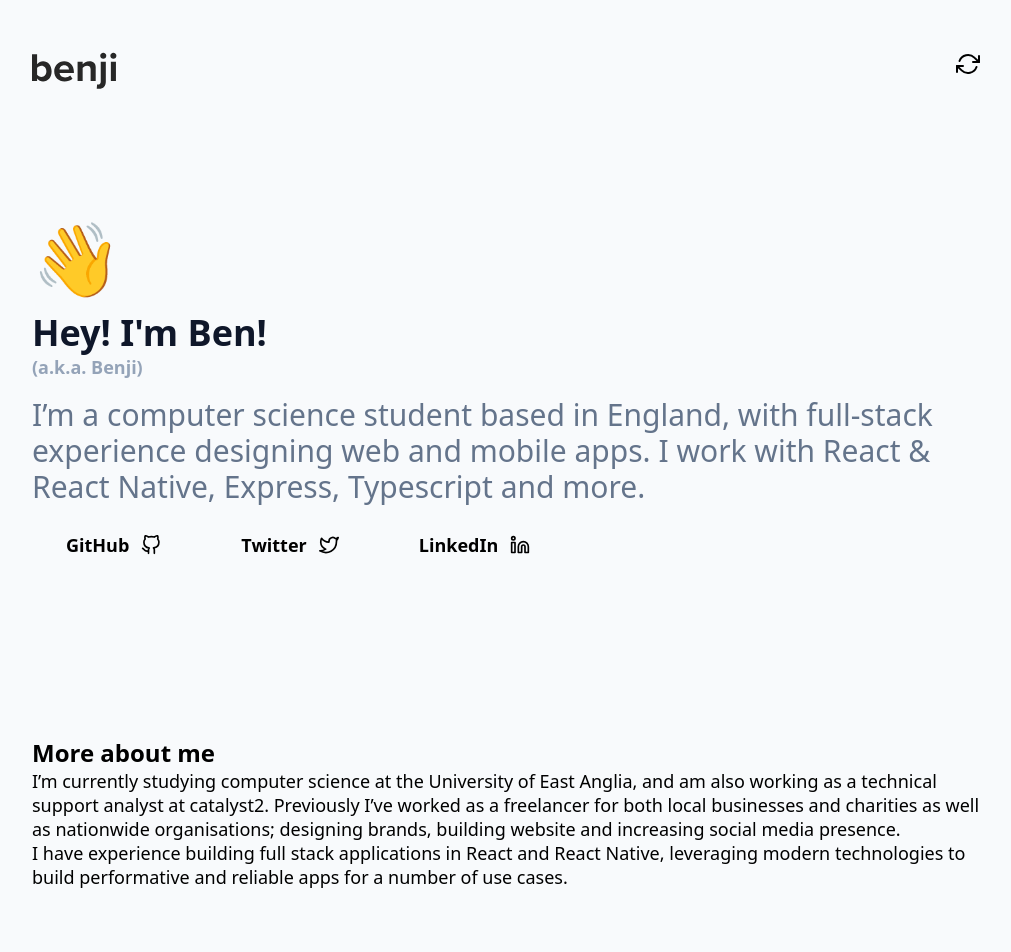
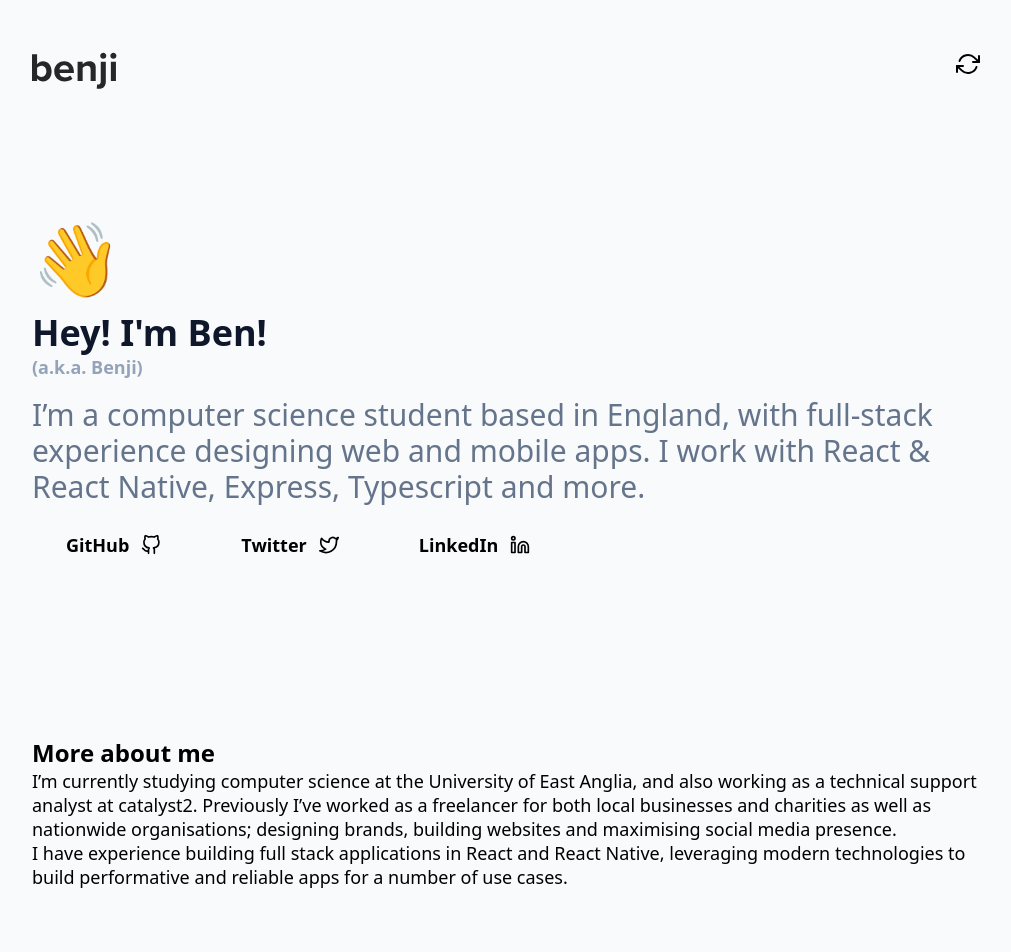
Before and after one commit to BenTomsett/tomsett-xyz, a Next.js app: page / in a window 1280 px wide. Shown: the top 952 px of the page, without its empty margins (128-1139 px from the left). Built offline with nearby package versions, Linux system fonts and the light colour scheme; a web font is replaced by a local one; what tailwind-safelist-generator would draw is missing.

Commit message:
Fix typos

```diff
--- a/pages/index.tsx
+++ b/pages/index.tsx
@@ -65,12 +65,11 @@
             </h3>
             <p className="text-lg leading-6 dark:text-gray-200">
               I’m currently studying computer science at the University of
-              East Anglia, and am also working as a technical
+              East Anglia, and also working as a technical
               support analyst at catalyst2. Previously I’ve worked as a
               freelancer for both local businesses and charities as well
-              as
-              nationwide organisations; designing brands, building website
-              and increasing social media presence.
+              as nationwide organisations; designing brands, building websites
+              and maximising social media presence.
             </p>
             <p className="text-lg leading-6 dark:text-gray-200">
               I have experience building full stack applications in React
```
